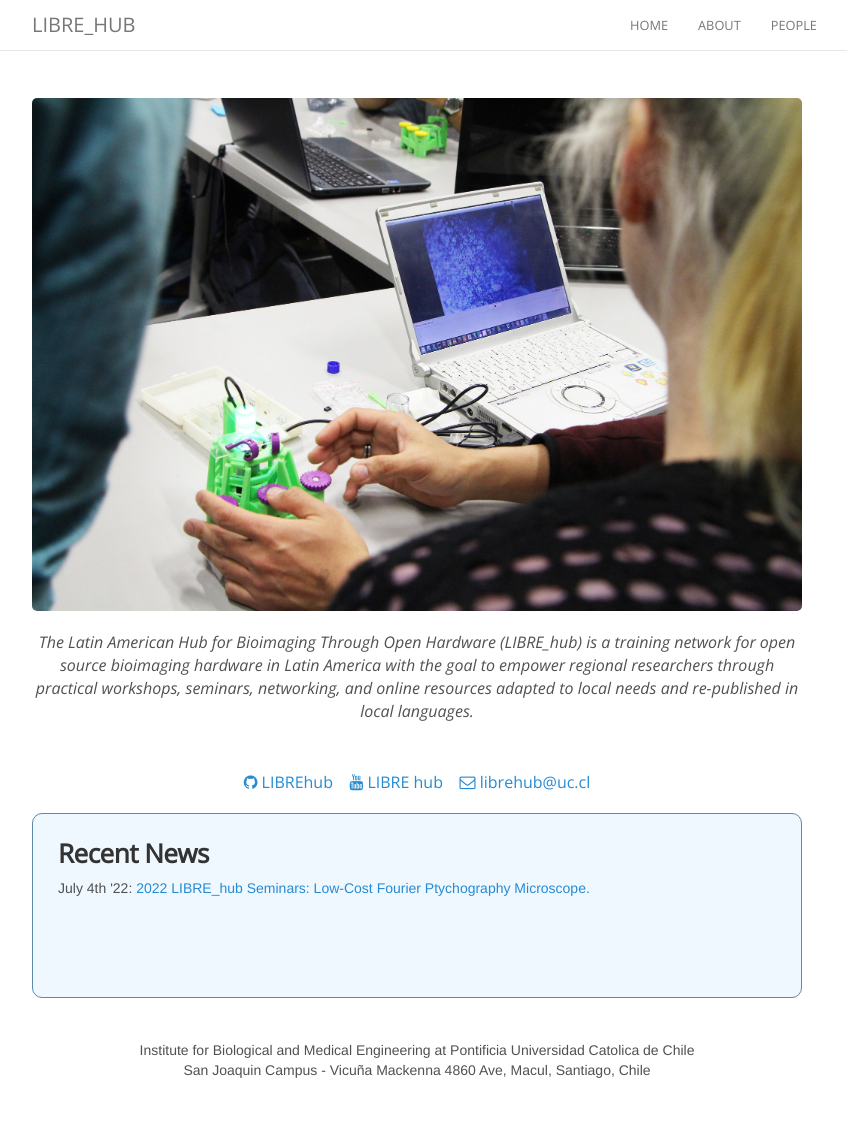
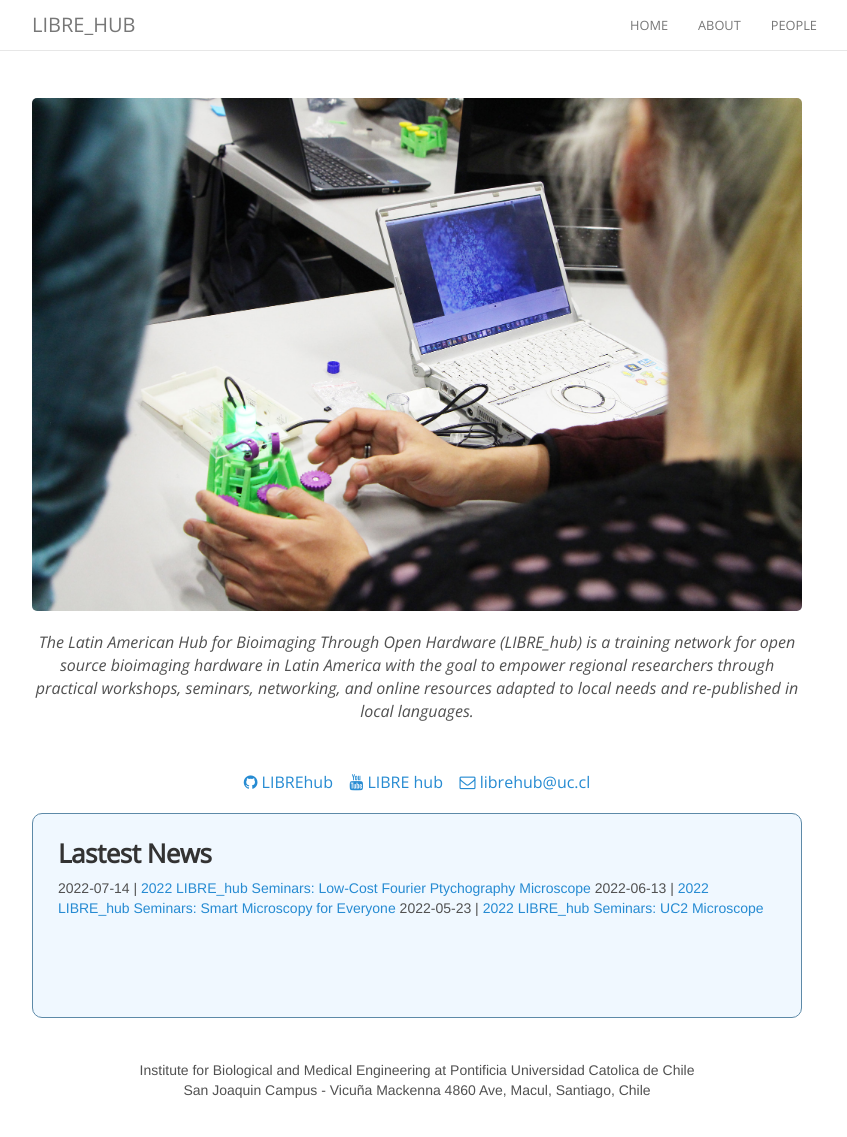
Before and after one commit to LIBREhub/LIBREhub.github.io, a Jekyll site: the page built from index.html, in a window 1280 px wide and 1142 px high. Shown: the top 1137 px of the window, without its empty margins (223-1070 px from the left). Built offline with Jekyll 4.4.1, drawn with Linux system fonts in a browser that asks for light colours; nearby versions of some CDN libraries; comment, search, counter and statistics services are not loaded.

Commit message:
Update index.html

```diff
--- a/index.html
+++ b/index.html
@@ -20,8 +20,10 @@ layout: default
 
       <div class="w3-container" style="   background: #f0f8ff; padding: 25px; border-radius:10px; border: 1px solid #5d8aa8">
         <div style="text-align:left">
-          <h3> Recent News </h3>
-          July 4th '22: <a href="https://youtu.be/0U16qJQFn-Y">2022 LIBRE_hub Seminars: Low-Cost Fourier Ptychography Microscope.</a>
+          <h3> Lastest News </h3>
+          2022-07-14 | <a href="https://youtu.be/0U16qJQFn-Y">2022 LIBRE_hub Seminars: Low-Cost Fourier Ptychography Microscope</a>
+          2022-06-13 | <a href="https://youtu.be/w8SHepYeZ44">2022 LIBRE_hub Seminars: Smart Microscopy for Everyone</a>
+          2022-05-23 | <a href="https://youtu.be/ivhmaaL3dRM">2022 LIBRE_hub Seminars: UC2 Microscope</a>
           <span style="display: block; margin-bottom: 1em"></span>
           <div class="news">
               {% capture now %}{{'now' | date: '%s' | minus: 5184000 %}}{% endcapture %}
```
